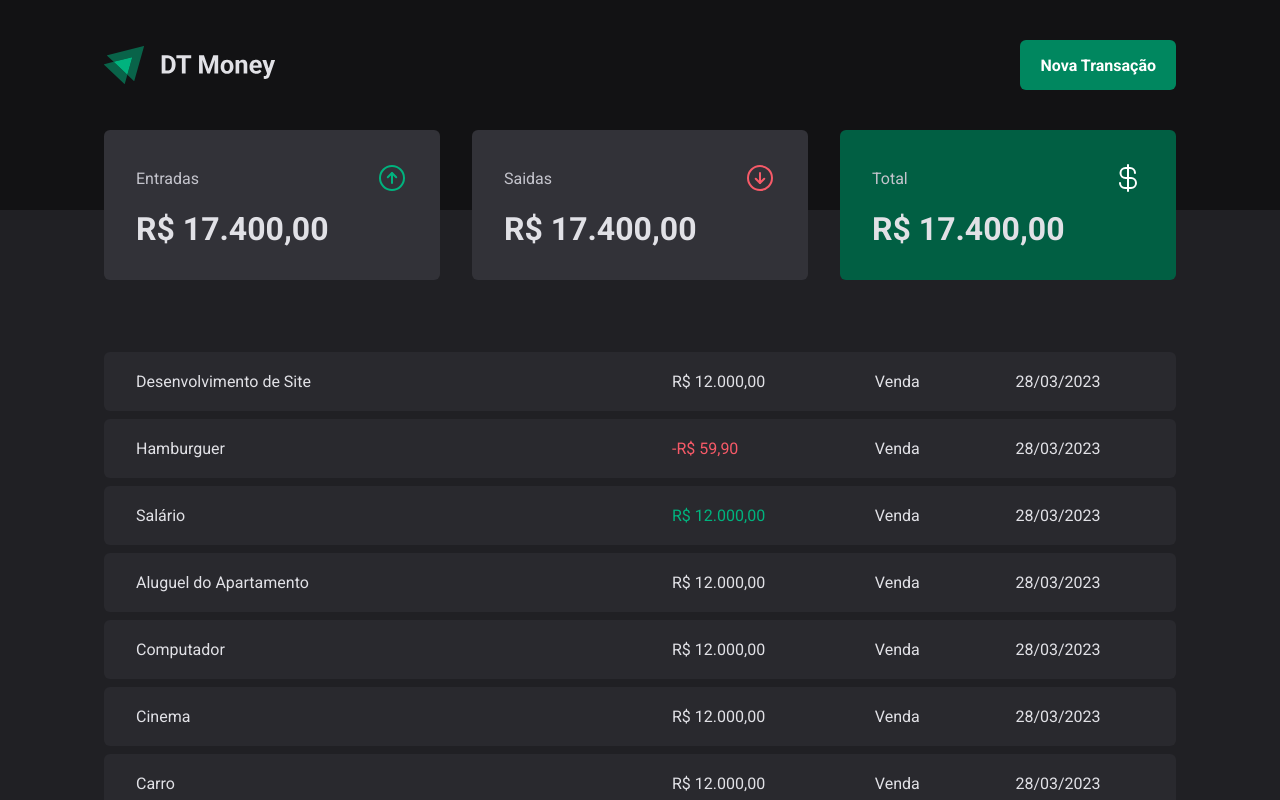
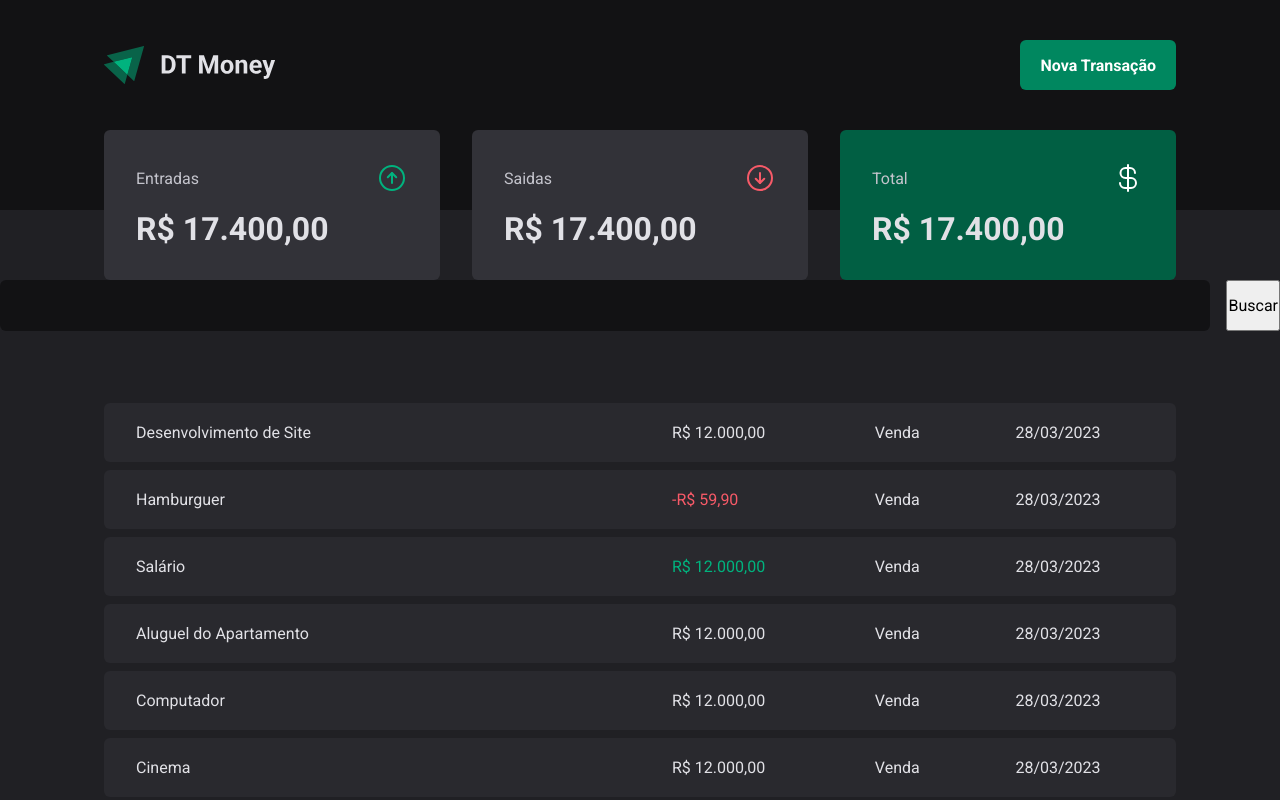
Before and after one commit to BrunnoCode/DT-money-Rocketseat, a React (Vite) app: page / in a window 1280 px wide. Shown: the top 800 px of the page. Built offline with nearby package versions, Linux system fonts and the light colour scheme.

Commit message:
criando componente Search para filtrar transações

```diff
--- /dev/null
+++ b/src/pages/Transactions/components/SearchForm/index.jsx
@@ -0,0 +1,12 @@
+import { SearchFormContainer } from "./styles";
+
+export function SearchForm() {
+  return (
+    <div>
+      <SearchFormContainer>
+        <input type="text" />
+        <button>Buscar</button>
+      </SearchFormContainer>
+    </div>
+  );
+}
--- /dev/null
+++ b/src/pages/Transactions/components/SearchForm/styles.ts
@@ -0,0 +1,16 @@
+import styled from "styled-components";
+
+export const SearchFormContainer = styled.form`
+  display: flex;
+  gap: 1rem;
+
+  input {
+    flex: 1;
+    border-radius: 6px;
+    border: 0;
+    background: ${props => props.theme['gray-900']};
+    color: ${props => props.theme['gray-300']};
+
+    padding: 1rem;
+  }
+`
--- a/src/pages/Transactions/index.jsx
+++ b/src/pages/Transactions/index.jsx
@@ -1,5 +1,6 @@
 import { Header } from "../../components/Header";
 import { Summary } from "../../components/Summary";
+import { SearchForm } from "./components/SearchForm";
 import {
   PriceHighlight,
   TransactionContainer,
@@ -11,6 +12,7 @@ export function Transactions() {
     <div>
       <Header />
       <Summary />
+      <SearchForm />
       <TransactionContainer>
         <TransactionTable>
           <tbody>
```
